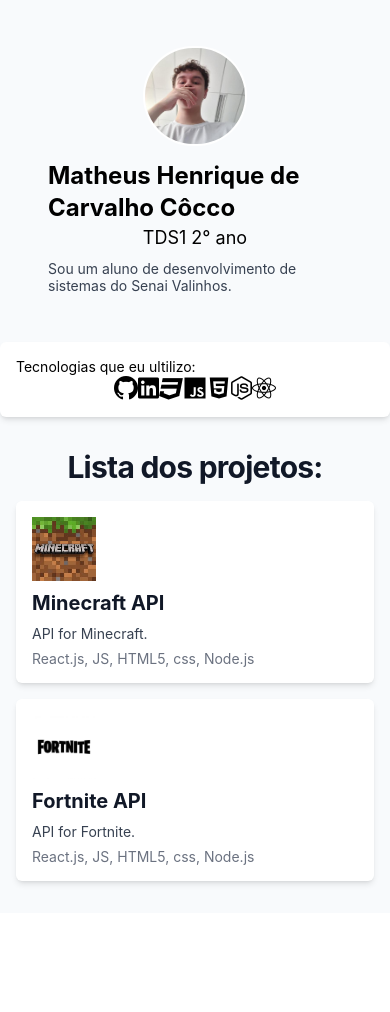
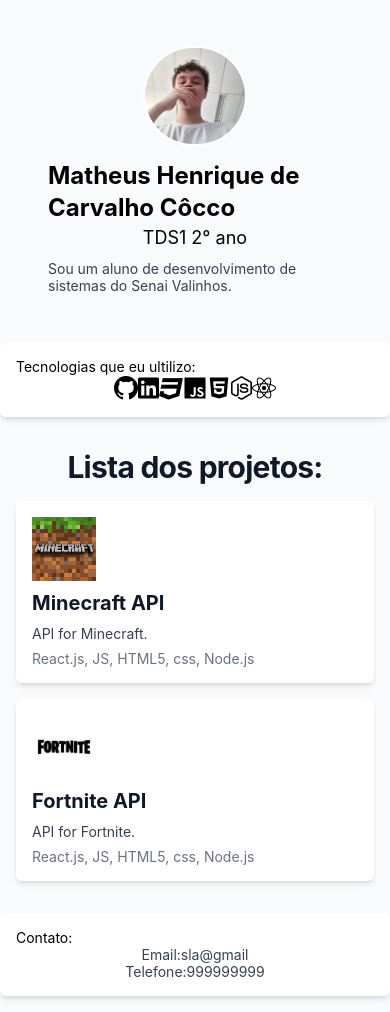
Before and after one commit to Fervalinhos/App_Portfolio, a React Native app: screen / in a window 390 px wide. Before the commit the page ends 913 px from the top, so only its background shows below. Built offline with nearby package versions, Linux system fonts and the light colour scheme.

Commit message:
Add contact information to App component

```diff
--- a/App.jsx
+++ b/App.jsx
@@ -72,6 +72,26 @@
           )}
         </View>
       </ScrollView>
+      <View className="bg-white p-4 rounded-md shadow-md mb-4 w-full max-w-md">
+        <Text>Contato:</Text>
+        <View className="flex flex-row justify-center items-center">
+          <Text className="text-gray-700">
+            Email:
+          </Text>
+          <Text className="text-gray-700">
+            sla@gmail
+          </Text>
+        </View>
+        <View className="flex flex-row justify-center items-center">
+          <Text className="text-gray-700">
+            Telefone:
+          </Text>
+          <Text className="text-gray-700">
+            999999999
+          </Text>
+        </View>
+      </View>
+
       <StatusBar style="auto" />
     </View>
 
```
